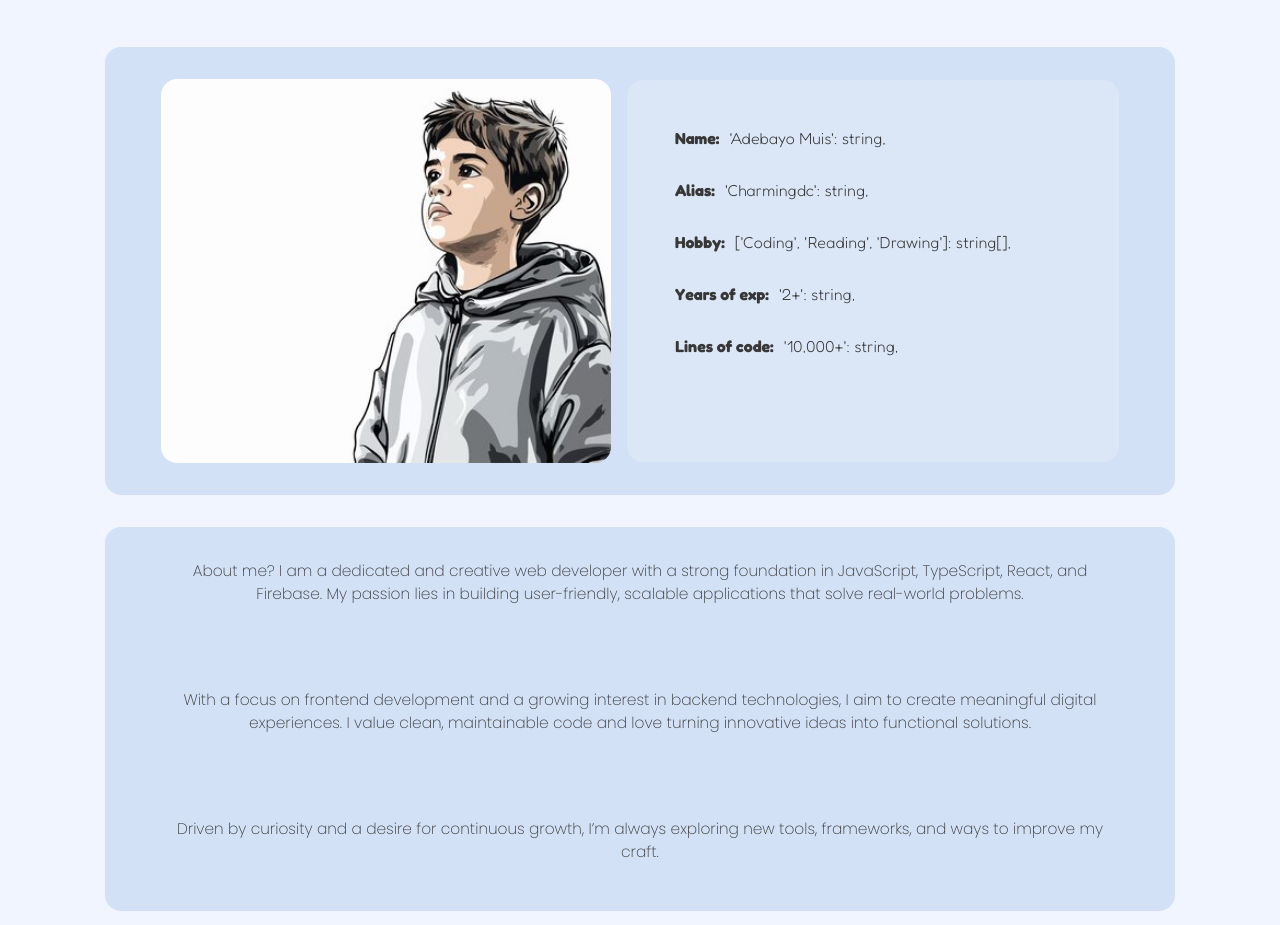
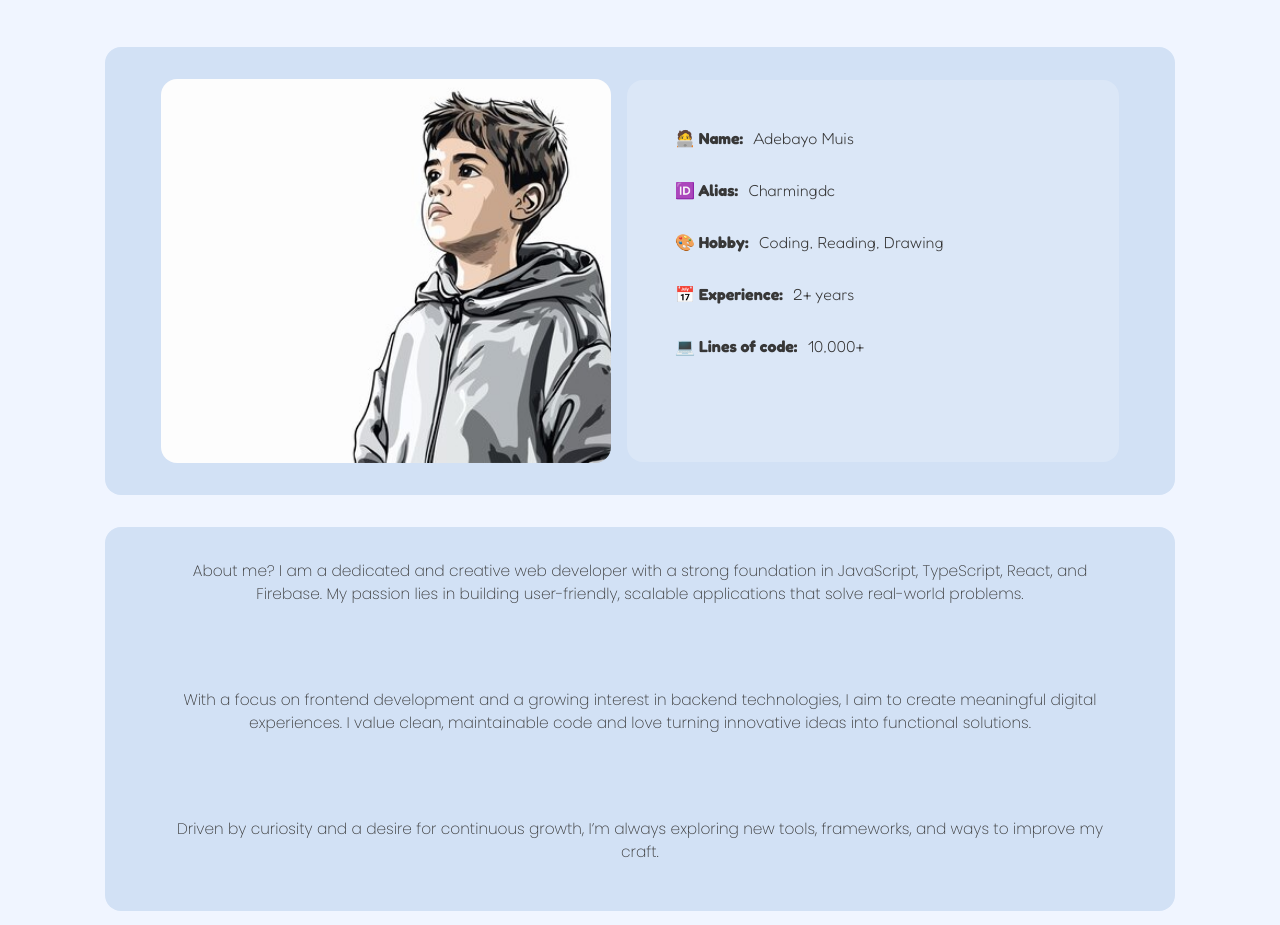
Before and after one commit to Charmingdc/Personal-Website, a React (Vite) app: page / in a window 1280 px wide. Shown: the part 1020-1945 px from the top of the page. Built offline with nearby package versions, Linux system fonts and the light colour scheme.

Commit message:
Fix my bad ts syntax :) and change it to a funky card instead :)

```diff
--- a/src/components/AboutmeSection.tsx
+++ b/src/components/AboutmeSection.tsx
@@ -46,23 +46,23 @@ const AboutmeSection = () => {
 
         <ul>
           <li>
-            <strong> Name: </strong>
-            'Adebayo Muis': string,
+            <strong> 🧑‍💻 Name: </strong>
+            Adebayo Muis
           </li>
           <li>
-            <strong> Alias: </strong> 'Charmingdc': string,
+            <strong> 🆔 Alias: </strong> Charmingdc
           </li>
           <li>
-            <strong> Hobby: </strong>
-            ['Coding', 'Reading', 'Drawing']: string[],
+            <strong> 🎨 Hobby: </strong>
+             Coding, Reading, Drawing
           </li>
           <li>
-           <strong> Years of exp: </strong>
-            '2+': string,
+           <strong> 📅 Experience: </strong>
+            2+ years
           </li>
           <li>
-            <strong> Lines of code: </strong>
-            '10,000+': string,
+            <strong> 💻 Lines of code: </strong>
+            10,000+
           </li>
         </ul>
       </motion.div>
```
